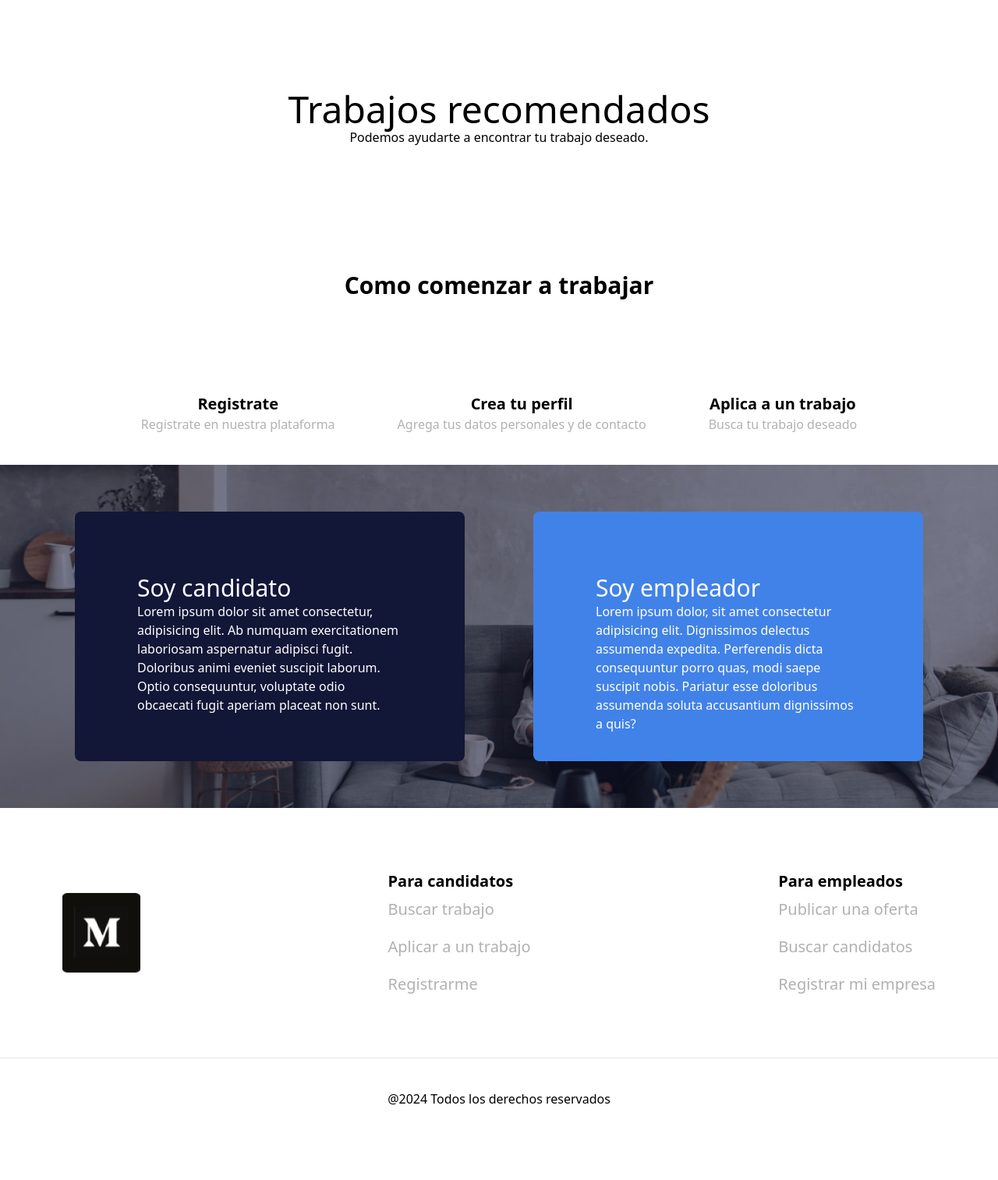
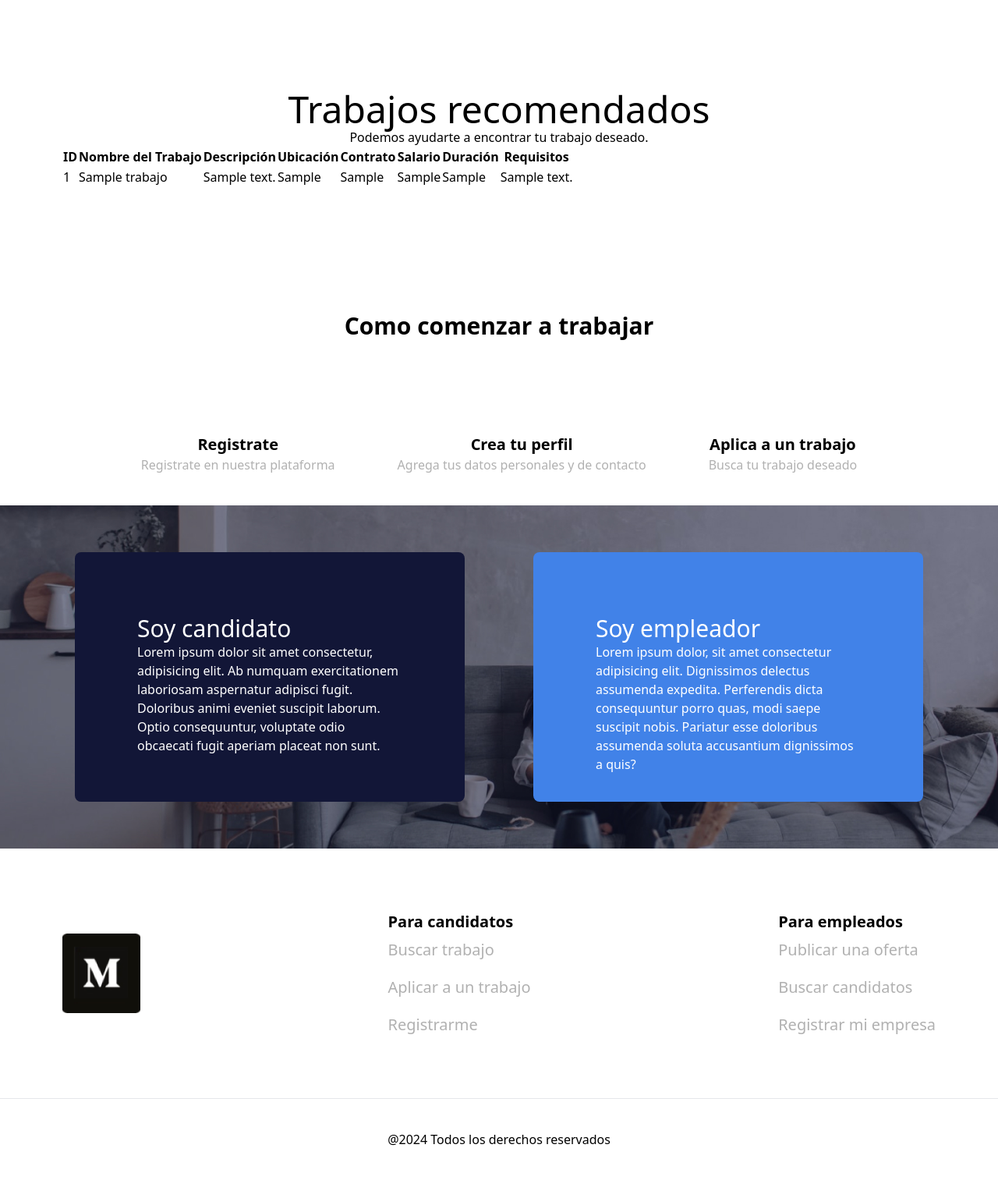
Before and after one commit to Art3611/Bolsa-de-trabajo, a PHP site: page /proyectointegrado2t2024-DiosTeOdia/ in a window 1280 px wide. Shown: the part 891-2404 px from the top of the page at 78% size. Before the commit the page ends 2308 px from the top, so only its background shows below. Run offline with PHP 8.4, Linux system fonts and the light colour scheme; tables that the repository leaves empty or names only in its code hold one stand-in row (values such as "Sample post"); some libraries are stand-ins or nearby versions.

Commit message:
agrego mapeo de la ofertas publicadas

```diff
--- a/bolsa-trabajo/controllers/inicio.php
+++ b/bolsa-trabajo/controllers/inicio.php
@@ -1,5 +1,9 @@
 <?php
+ini_set('display_errors', 1);
+ini_set('display_startup_errors', 1);
+error_reporting(E_ALL);
 
+require_once __DIR__ .'/../models/QueryEmpresas.php';
 
 /**
  * Clase Inicio
@@ -11,10 +15,15 @@ class Inicio extends Controller{
 
   function __construct(){
     parent::__construct();
+    $this->model = new QueryEmpresas();
+    $this->view->ofertas = [];
   }
 
   function render(){
+    $ofertas  = $this->model->get();
+
     $this->view->tituloPage= "Inicio";
+    $this->view->ofertas = $ofertas;
     $this->view->render('inicio/index');
   }
 
--- a/bolsa-trabajo/lib/View.php
+++ b/bolsa-trabajo/lib/View.php
@@ -10,6 +10,7 @@ class View {
     public $tituloPage;
     public $error;
     public $mensaje;
+    public $ofertas;
 
     /**
      * Constructor de la clase View
--- a/bolsa-trabajo/lib/database.php
+++ b/bolsa-trabajo/lib/database.php
@@ -87,6 +87,11 @@ class Database {
         return $this->stmt->fetch(PDO::FETCH_ASSOC);
     }
 
+    public function fetchAll(){
+        $this->stmt->execute();
+        return $this->stmt->fetchAll(PDO::FETCH_ASSOC);
+    }
+
     /**
      * Ejecuta la consulta preparada.
      *
--- /dev/null
+++ b/bolsa-trabajo/models/Ofertas.php
@@ -0,0 +1,25 @@
+<?php
+
+class Oferta {
+    public $id;
+    public $nombre_trabajo;
+    public $descripcion;
+    public $fecha_publicacion;
+    public $fecha_expiracion;
+    public $empresa;
+    public $ubicacion;
+    public $salario;
+    public $contrato;
+    public $categoria;
+    public $experiencia;
+    public $educacion;
+    public $jornada;
+    public $vacantes;
+    public $duracion;
+    public $requisitos;
+
+    public function __construct()
+    {
+
+    }
+}
--- /dev/null
+++ b/bolsa-trabajo/models/QueryEmpresas.php
@@ -0,0 +1,55 @@
+<?php
+
+
+ini_set('display_errors', 1);
+ini_set('display_startup_errors', 1);
+error_reporting(E_ALL);
+
+include_once 'models/Ofertas.php';
+
+
+class QueryEmpresas extends Model {
+    public function __construct(){
+        parent::__construct();
+    }
+
+    public function get(){
+        $items = [];
+
+        try {
+            // Ejecuta la consulta SQL
+            $this->db->query("SELECT * FROM ofertas_trabajo");
+
+            // Obtiene todos los resultados como un array asociativo
+            $ofertas = $this->db->fetchAll();
+
+            if ($ofertas) { // Verifica si hay resultados
+                // Itera sobre $ofertas
+                foreach ($ofertas as $oferta) {
+                    $item = new Oferta();
+                    $item->id = $oferta['id'];
+                    $item->nombre_trabajo = $oferta['nombre_trabajo'];
+                    $item->descripcion = $oferta['descripcion'];
+                    // $item->empresa = $oferta['empresa'];
+                    $item->ubicacion = $oferta['ubicacion'];
+                    $item->salario = $oferta['salario'];
+                    $item->contrato = $oferta['contrato'];
+                    $item->duracion = $oferta['duracion'];
+                    $item->requisitos = $oferta['requisitos'];
+
+                    // Agregar el objeto Oferta al array $items
+                    $items[] = $item;
+                }
+            } else {
+                // Manejar el caso en el que no se encuentren ofertas
+                echo "No se encontraron ofertas.";
+            }
+
+            return $items;
+
+        } catch (PDOException $e) {
+            return [];
+        }
+    }
+
+}
--- a/bolsa-trabajo/views/inicio/index.php
+++ b/bolsa-trabajo/views/inicio/index.php
@@ -20,7 +20,50 @@
     <section class='mt-10 p-10 md:p-20'>
         <h1 class='text-5xl text-center'>Trabajos recomendados</h1>
         <p class='text-center'>Podemos ayudarte a encontrar tu trabajo deseado.</p>
+
         <!-- Aqui van las ofertas de trabajo -->
+        <div>
+    <table>
+        <thead>
+            <tr>
+                <th>ID</th>
+                <th>Nombre del Trabajo</th>
+                <th>Descripción</th>
+                <th>Ubicación</th>
+                <th>Contrato</th>
+                <th>Salario</th>
+                <th>Duración</th>
+                <th>Requisitos</th>
+
+            </tr>
+        </thead>
+        <tbody id='tbody-ofertas'>
+            <?php
+
+ini_set('display_errors', 1);
+ini_set('display_startup_errors', 1);
+error_reporting(E_ALL);
+
+                include_once __DIR__ . '../../../models/Ofertas.php';
+                foreach($this->ofertas as $row){
+                    $oferta = new Oferta();
+                    $oferta = $row;
+
+            ?>
+            <tr id='fila-<?= $oferta->id; ?>'>
+                <td><?= $oferta->id ?></td>
+                <td><?= $oferta->nombre_trabajo ?></td>
+                <td><?= $oferta->descripcion ?></td>
+                <td><?= $oferta->ubicacion ?></td>
+                <td><?= $oferta->contrato ?></td>
+                <td><?= $oferta->salario ?></td>
+                <td><?= $oferta->duracion ?></td>
+                <td><?= $oferta->requisitos ?></td>
+
+            </tr>
+            <?php } ?>
+        </tbody>
+    </table>
     </section>
 
     <section>
```
